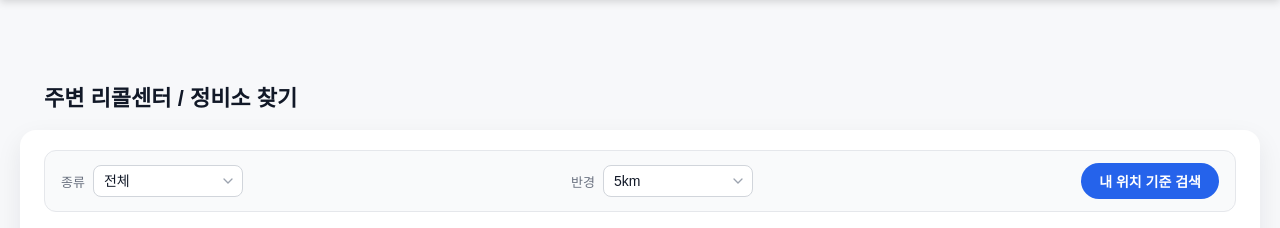
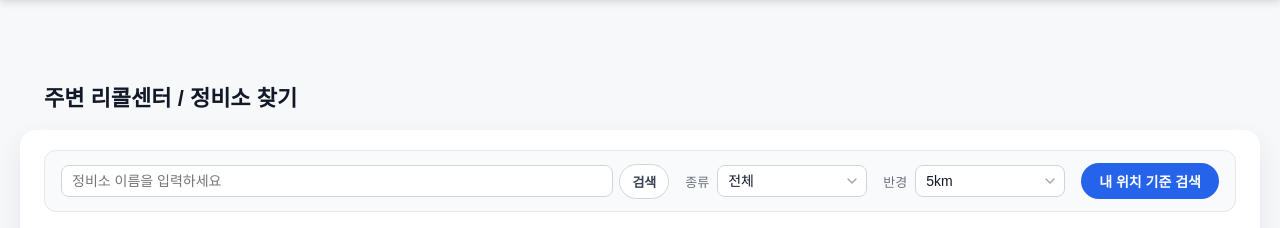
Before and after one commit to CSJ-094/boot_car_recall_final, a Java web app: template src/main/webapp/WEB-INF/views/centers/center_map.jsp in a window 1280 px wide. Shown: the part 72-300 px from the top of the page. Run offline with Spring Boot 4, a stand-in JSP engine, Linux system fonts and the light colour scheme; the template is opened without the code that fills it, so the values that code supplies are empty; some of the project's set-up classes (security, data sources, template engines, error pages and the like) are left out, and stand-ins take their place; some libraries are stand-ins or nearby versions.

Commit message:
리콜센터 찾기 검색 기능 추가

```diff
--- a/src/main/resources/static/css/center_map.css
+++ b/src/main/resources/static/css/center_map.css
@@ -223,3 +223,70 @@
         max-height: 360px;
     }
 }
+/* 이름 검색 영역 */
+.filter-name-group {
+    flex: 1;
+    min-width: 220px;
+}
+
+.filter-name-input-wrap {
+    display: flex;
+    align-items: center;
+    gap: 6px;
+    width: 100%;
+}
+
+.filter-input {
+    flex: 1;
+    min-width: 0;
+    padding: 7px 10px;
+    font-size: 14px;
+    border-radius: 8px;
+    border: 1px solid #d1d5db;
+    background: #ffffff;
+    color: #111827;
+    outline: none;
+    box-sizing: border-box;
+}
+
+.filter-input:focus {
+    border-color: #2563eb;
+    box-shadow: 0 0 0 1px rgba(37, 99, 235, 0.35);
+}
+
+/* 이름 검색 버튼 (세컨더리 느낌) */
+.btn-secondary.name-search-btn {
+    padding: 7px 12px;
+    border-radius: 999px;
+    font-size: 13px;
+    font-weight: 600;
+    border: 1px solid #d1d5db;
+    background: #ffffff;
+    color: #374151;
+    cursor: pointer;
+    white-space: nowrap;
+    transition:
+        background 0.16s ease,
+        box-shadow 0.16s ease,
+        border-color 0.16s ease,
+        transform 0.1s ease;
+}
+
+.btn-secondary.name-search-btn:hover {
+    background: #f3f4f6;
+    border-color: #9ca3af;
+    box-shadow: 0 4px 10px rgba(15, 23, 42, 0.12);
+    transform: translateY(-1px);
+}
+
+.btn-secondary.name-search-btn:active {
+    transform: translateY(0);
+    box-shadow: none;
+}
+
+/* 반응형에서 한 줄씩 떨어지게 */
+@media (max-width: 1024px) {
+    .filter-name-group {
+        width: 100%;
+    }
+}
--- a/src/main/resources/static/js/center_map.js
+++ b/src/main/resources/static/js/center_map.js
@@ -7,6 +7,7 @@ let listItems = [];
 
 let lastKeyword = null;   // 마지막 검색 키워드
 let idleSearchTimeout = null; // 지도 이동 후 디바운스용
+let isGlobalNameSearch = false;  // 이름으로 전국 검색 중인지 여부
 
 // =============================
 // 1. 지도 초기화
@@ -113,6 +114,9 @@ function searchByMyLocation() {
     const category = document.getElementById('categorySelect').value;
     const radius = parseInt(document.getElementById('radiusSelect').value, 10);
 
+	// 다시 주변 검색 모드
+	isGlobalNameSearch = false;
+
 	// 카테고리 기준 키워드 저장
     lastKeyword = getKeywordByCategory(category);
 
@@ -144,6 +148,70 @@ function searchByMyLocation() {
     });
 }
 
+// =============================
+// 6-1. 정비소 이름으로 "전체" 검색
+// =============================
+function searchByName() {
+    const input = document.getElementById('centerNameInput');
+    if (!input) return;
+
+    const keyword = input.value.trim();
+    if (!keyword) {
+        alert('검색할 정비소 이름을 입력해 주세요.');
+        input.focus();
+        return;
+    }
+
+	isGlobalNameSearch = true;
+    lastKeyword = keyword;
+
+    const listEl = document.getElementById('centerList');
+    listEl.innerHTML = '검색 중입니다...';
+
+    clearMarkers();
+
+    const allResults = [];
+
+    function handleResult(data, status, pagination) {
+        if (status === kakao.maps.services.Status.OK) {
+            // 이번 페이지 결과 누적
+            Array.prototype.push.apply(allResults, data);
+
+            // 최대 3페이지까지만 가져오기 (원하면 5까지 늘릴 수도 있음)
+            if (pagination.hasNextPage && pagination.current < 3) {
+                pagination.gotoPage(pagination.current + 1);
+                return;
+            }
+
+            // 여기까지 오면 전체 페이지 수집 완료
+            if (allResults.length === 0) {
+                listEl.innerHTML = '검색 결과가 없습니다.';
+                return;
+            }
+
+            // 리스트 + 마커 렌더링
+            renderCenterList(allResults);
+            allResults.forEach((place, idx) => addMarker(place, idx));
+
+            // 결과 전체가 보이도록 지도 bounds 조정
+            const bounds = new kakao.maps.LatLngBounds();
+            allResults.forEach(place => {
+                bounds.extend(new kakao.maps.LatLng(place.y, place.x));
+            });
+            map.setBounds(bounds);
+
+        } else if (status === kakao.maps.services.Status.ZERO_RESULT) {
+            listEl.innerHTML = '검색 결과가 없습니다.';
+        } else {
+            listEl.innerHTML = '검색 중 오류가 발생했습니다.';
+        }
+    }
+
+    // 옵션에 location / radius 안 줌 → 전국 검색
+    places.keywordSearch(keyword, handleResult, {
+        size: 15    // 페이지당 개수 (기본 15)
+    });
+}
 
 // =============================
 // 7. 현재 지도 중심 기준으로 검색 (버튼 없이도 사용)
@@ -151,6 +219,9 @@ function searchByMyLocation() {
 function searchByCurrentCenterWithSelectedRadius() {
     const category = document.getElementById('categorySelect').value;
     const radius = parseInt(document.getElementById('radiusSelect').value, 10);
+
+	// 다시 주변 검색 모드
+	isGlobalNameSearch = false;
 
     // 항상 현재 카테고리로 lastKeyword 갱신
     lastKeyword = getKeywordByCategory(category);
@@ -170,6 +241,8 @@ function searchByCurrentCenterWithSelectedRadius() {
 // =============================
 function onMapIdle() {
     if (!lastKeyword) return; // 아직 검색 한 번도 안 했으면 무시
+
+	if (isGlobalNameSearch) return;
 
     if (idleSearchTimeout) clearTimeout(idleSearchTimeout);
 
@@ -200,26 +273,65 @@ function addMarker(place, index) {
 }
 
 // 말풍선 내용 생성 + 리스트 활성화
+// 말풍선 내용 생성 + 리스트 활성화
 function openInfoWindow(place, marker, index) {
     const addr = place.road_address_name || place.address_name || '';
     const phone = place.phone || '';
 
-    // 현재 클릭한 장소를 목적지로 넣기
+    // 현재 클릭한 장소를 목적지로 넣기 (좌표 기반)
     const link =
         'https://map.kakao.com/link/to/' +
         encodeURIComponent(place.place_name) + ',' +
         place.y + ',' + place.x;
 
-    const content =
-        '<div style="padding:8px 12px;font-size:13px;line-height:1.4;max-width:220px;">' +
-        '<div style="font-weight:600;margin-bottom:4px;">' + place.place_name + '</div>' +
-        (addr ? '<div style="color:#555;margin-bottom:3px;">' + addr + '</div>' : '') +
-        (phone ? '<div style="color:#666;margin-bottom:6px;">TEL: ' + phone + '</div>' : '') +
-        '<a href="' + link + '" target="_blank" ' +
-        'style="display:inline-block;padding:4px 8px;border-radius:4px;' +
-        'border:1px solid #2563eb;font-size:12px;text-decoration:none;">' +
-        '카카오맵 길찾기</a>' +
-        '</div>';
+		const content =
+		        '<div style="' +
+		            'padding:8px 10px 6px;' +        // 아래 패딩 줄이기
+		            'font-size:12px;' +
+		            'line-height:1.5;' +
+		            'max-width:240px;' +
+		            'box-sizing:border-box;' +
+		            'word-break:keep-all;' +
+		        '">' +
+
+            // 상호명
+            '<div style="font-weight:600;margin-bottom:4px;color:#111827;">'
+                + place.place_name +
+            '</div>' +
+
+            // 주소
+            (addr
+                ? '<div style="margin-bottom:2px;color:#4b5563;">' + addr + '</div>'
+                : ''
+            ) +
+
+            // 전화번호
+            (phone
+                ? '<div style="margin-top:2px;margin-bottom:6px;color:#6b7280;">TEL: ' + phone + '</div>'
+                : ''
+            ) +
+
+            // 버튼을 따로 감싸는 영역
+			'<div style="margin-top:2px;color:#6b7280;white-space:nowrap;">' +
+			            (phone ? 'TEL: ' + phone : '') +
+			            '<a href="' + link + '" target="_blank" ' +
+			               'style="' +
+			                 'display:inline-block;' +
+			                 'margin-left:8px;' +          // 전화번호랑 간격
+			                 'padding:2px 8px;' +          // 버튼 높이 줄이기
+			                 'border-radius:999px;' +
+			                 'border:1px solid #2563eb;' +
+			                 'font-size:11px;' +
+			                 'text-decoration:none;' +
+			                 'color:#2563eb;' +
+			                 'background:#ffffff;' +
+			                 'vertical-align:middle;' +
+			               '">' +
+			               '카카오맵 길찾기' +
+			            '</a>' +
+			          '</div>' +
+
+			        '</div>';
 
     infowindow.setContent(content);
     if (marker) {
@@ -235,6 +347,7 @@ function openInfoWindow(place, marker, index) {
         listItem.scrollIntoView({ behavior: 'smooth', block: 'center' });
     }
 }
+
 
 // =============================
 // 10. 리스트 렌더링
@@ -299,6 +412,22 @@ document.addEventListener('DOMContentLoaded', function () {
             searchByCurrentCenterWithSelectedRadius();
         });
 
+		// 정비소 이름 검색 버튼
+		   const btnNameSearch = document.getElementById('btnNameSearch');
+		   const inputName = document.getElementById('centerNameInput');
+
+		   if (btnNameSearch && inputName) {
+		       btnNameSearch.addEventListener('click', searchByName);
+
+		       // 엔터로도 검색
+		       inputName.addEventListener('keydown', function (e) {
+		           if (e.key === 'Enter') {
+		               e.preventDefault();
+		               searchByName();
+		           }
+		       });
+		   }
+
     // 필요하면 페이지 진입 시 기본 카테고리로 자동 검색하고 싶을 때:
     // searchByCurrentCenterWithSelectedRadius();
 });
--- a/src/main/webapp/WEB-INF/views/centers/center_map.jsp
+++ b/src/main/webapp/WEB-INF/views/centers/center_map.jsp
@@ -22,6 +22,21 @@
 
             <!-- 상단 필터 -->
             <div class="center-filter-row">
+				<div class="filter-group filter-name-group">
+
+				    <div class="filter-name-input-wrap">
+				        <input
+				            id="centerNameInput"
+				            type="text"
+				            class="filter-input"
+				            placeholder="정비소 이름을 입력하세요"
+				        />
+				        <button id="btnNameSearch" class="btn-secondary name-search-btn">
+				            검색
+				        </button>
+				    </div>
+				</div>
+
                 <div class="filter-group">
                     <label class="filter-label" for="categorySelect">종류</label>
                     <select id="categorySelect" class="filter-select">
@@ -48,14 +63,18 @@
             </div>
 
             <!-- 하단 지도 + 리스트 -->
+			<div class="center-map-card">
+
 			    <div class="center-content-row">
 			        <div class="center-map-area">
 			            <div id="map"></div>
 			        </div>
+
 			        <div class="center-list-area" id="centerList">
 			            주변 리콜센터를 검색하려면 [내 위치 기준 검색] 버튼을 눌러 주세요.
 			        </div>
 			    </div>
+
 			</div>
     </section>
 </main>
```
Also changed, not shown: 1 other file. Lines whose indentation alone changed are shown as unchanged.
